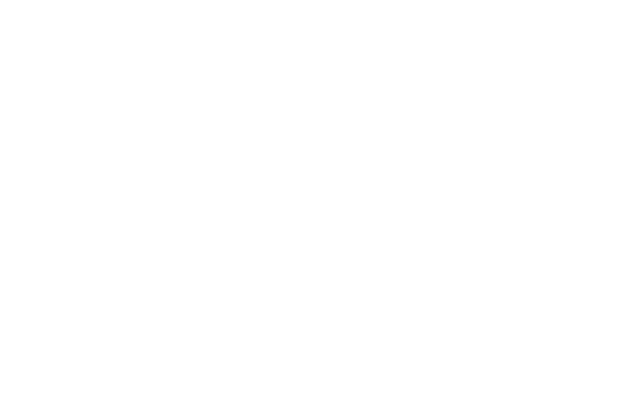
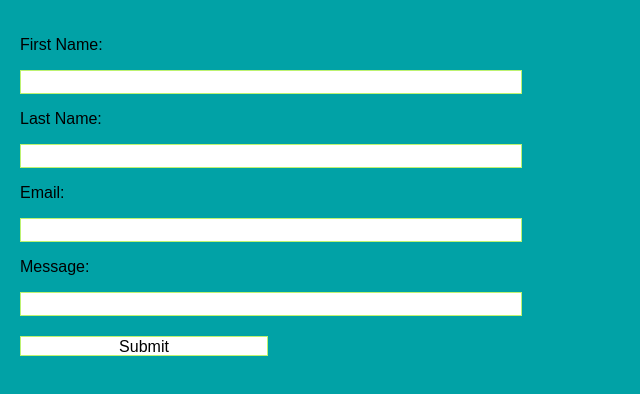
Before and after one commit to racheldknight/hw_listeners, a plain HTML site: page index.html in a window 1280 px wide. Shown: the whole page, without its empty margins (0-640 px from the left). Drawn offline with nearby package versions, Linux system fonts and the light colour scheme.

Commit message:
Form added

```diff
--- a/css/main.css
+++ b/css/main.css
@@ -0,0 +1,19 @@
+body {
+	background-color: #01A2A6;
+}
+
+form {
+	padding: 20px;
+}
+
+input {
+	border: 1px solid #BDF271;
+	width: 40%;
+	height: 20px
+}
+
+.btn {
+	margin-top: 20px;
+	background-color: #fff;
+	width: 20%
+}
--- a/index.html
+++ b/index.html
@@ -11,6 +11,23 @@
 </head>
 <body>
 
+	<div class="container">
+		<form>
+			<p>First Name:</p>
+				<input type="text" name="firstname">
+				<br />
+			<p>Last Name:</p>
+				<input type="text" name="lastname">
+				<br />
+			<p>Email:</p>
+				<input type="email" name="email">
+				<br />
+			<p>Message:</p>
+				<input type="textarea" name="message">
+				<br />
+			<input type="submit" class="btn">
+		</form>
+	</div>
 
 
     <script src="//ajax.googleapis.com/ajax/libs/jquery/1.11.1/jquery.min.js"></script>
```
